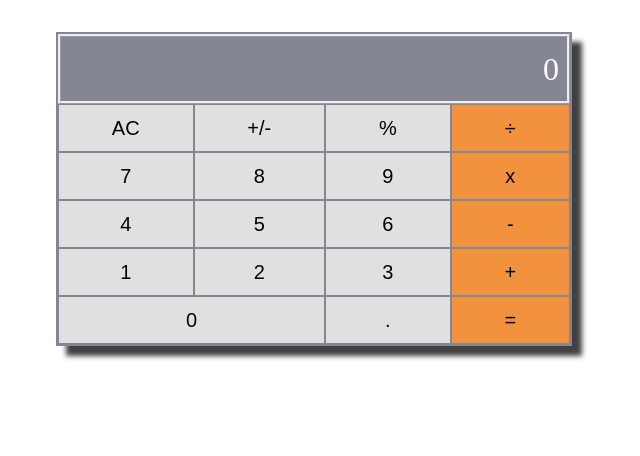
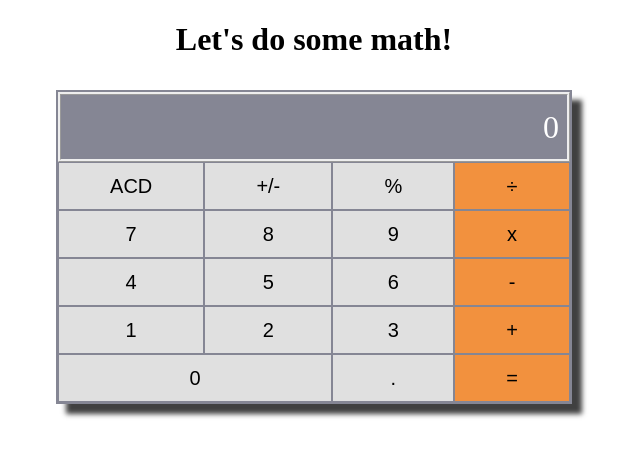
Before and after one commit to masangana/math-magicians, a React (Create React App) app: page / in a window 1280 px wide. Shown: the top 456 px of the page, without its empty margins (326-966 px from the left). Built offline with nearby package versions, Linux system fonts and the light colour scheme.

Commit message:
refont with hooks

```diff
--- a/src/App.js
+++ b/src/App.js
@@ -1,6 +1,7 @@
 import './App.css';
 // eslint-disable-next-line no-unused-vars
-import Calculator from './components/calculator-class-based.js';
+//import Calculator from './components/calculator-class-based.js';
+import Calculator from './components/Calculator.js';
 
 function App() {
   return (
--- /dev/null
+++ b/src/components/Calculator.js
@@ -0,0 +1,63 @@
+import React, { useState } from 'react';
+import calculate from '../logic/calculate';
+import style from './calculator-obj.css';
+import buttons from './btns';
+
+const Calculator = () => {
+  const [prevState, setState] = useState({
+    total: null,
+    next: null,
+    operation: null,
+  });
+
+  const handleClick = (e) => {
+    const display = () => calculate(prevState, e.target.innerHTML);
+    setState(display);
+  };
+
+  let result;
+  const { total, next, operation } = prevState;
+  if (next === null && operation === null && total === null) {
+    result = 0;
+  }
+
+  if (next !== null && total === null) {
+    result = next;
+  }
+
+  if (next === null && operation !== null && total !== null) {
+    result = total + operation;
+  }
+
+  if (next !== null && operation !== null && total !== null) {
+    result = total + operation + next;
+  }
+
+  if (next === null && operation === null && total !== null) {
+    result = total;
+  }
+
+  return (
+    <>
+      <h1 className={style.calcTitle}>Let&apos;s do some math!</h1>
+      <div className="Calculator">
+        <span className="Display">{result}</span>
+        <section className="Keypad">
+          {buttons.map((button) => (
+            <button
+              type="button"
+              onClick={handleClick}
+              key={button.id}
+              className={`Button ${button.name} ${button.color}`}
+              value={button.symbol}
+            >
+              {button.symbol}
+            </button>
+          ))}
+        </section>
+      </div>
+    </>
+  );
+};
+
+export default Calculator;
--- /dev/null
+++ b/src/components/btns.js
@@ -0,0 +1,121 @@
+
+import { v4 as uuidv4 } from 'uuid';
+
+const buttons = [
+    {
+      symbol: 'ACD',
+      id: uuidv4(),
+      name: 'AC',
+      color: 'Gray',
+    },
+    {
+      symbol: '+/-',
+      id: uuidv4(),
+      name: 'Inverter',
+      color: 'Gray',
+    },
+    {
+      symbol: '%',
+      id: uuidv4(),
+      name: 'Modulo',
+      color: 'Gray',
+    },
+    {
+      symbol: '÷',
+      id: uuidv4(),
+      name: 'Divide',
+      color: 'Orange',
+    },
+    {
+      symbol: '7',
+      id: uuidv4(),
+      name: 'Seven',
+      color: 'Gray',
+    },
+    {
+      symbol: '8',
+      id: uuidv4(),
+      name: 'Eight',
+      color: 'Gray',
+    },
+    {
+      symbol: '9',
+      id: uuidv4(),
+      name: 'Nine',
+      color: 'Gray',
+    },
+    {
+      symbol: 'x',
+      id: uuidv4(),
+      name: 'Multiply',
+      color: 'Orange',
+    },
+    {
+      symbol: '4',
+      id: uuidv4(),
+      name: 'Four',
+      color: 'Gray',
+    },
+    {
+      symbol: '5',
+      id: uuidv4(),
+      name: 'Five',
+      color: 'Gray',
+    },
+    {
+      symbol: '6',
+      id: uuidv4(),
+      name: 'Six',
+      color: 'Gray',
+    },
+    {
+      symbol: '-',
+      id: uuidv4(),
+      name: 'Minus',
+      color: 'Orange',
+    },
+    {
+      symbol: '1',
+      id: uuidv4(),
+      name: 'One',
+      color: 'Gray',
+    },
+    {
+      symbol: '2',
+      id: uuidv4(),
+      name: 'Two',
+      color: 'Gray',
+    },
+    {
+      symbol: '3',
+      id: uuidv4(),
+      name: 'Three',
+      color: 'Gray',
+    },
+    {
+      symbol: '+',
+      id: uuidv4(),
+      name: 'Plus',
+      color: 'Orange',
+    },
+    {
+      symbol: '0',
+      id: uuidv4(),
+      name: 'Zero',
+      color: 'Gray',
+    },
+    {
+      symbol: '.',
+      id: uuidv4(),
+      name: 'Dot',
+      color: 'Gray',
+    },
+    {
+      symbol: '=',
+      id: uuidv4(),
+      name: 'Equal',
+      color: 'Orange',
+    },
+  ];
+
+    export default buttons;
```
